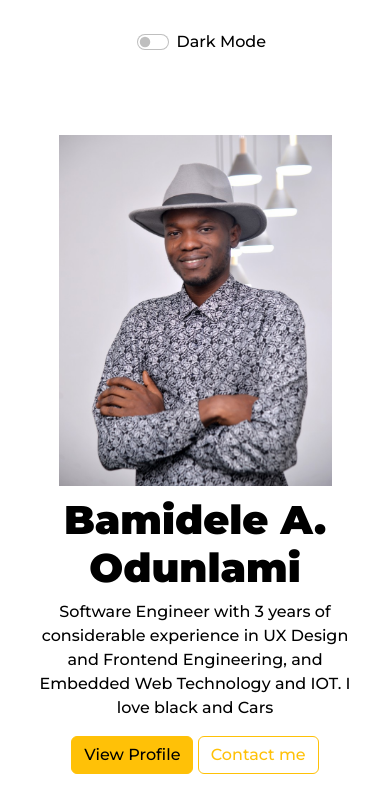
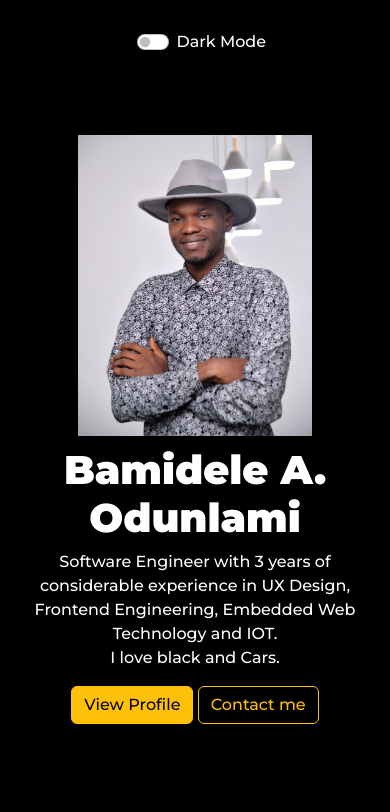
Before and after one commit to bamiodunlami/portfolio, a plain HTML site: page index.html in a window 390 px wide. Drawn offline with nearby package versions, Linux system fonts and the light colour scheme.

Commit message:
Fist commit

```diff
--- a/dark.css
+++ b/dark.css
@@ -1,4 +1,4 @@
 body{
-    background-color: #000;
-    color: #fff;
+    background-color: #fff;
+    color: #000;
 }
--- a/index.html
+++ b/index.html
@@ -34,12 +34,11 @@
             </div>
             <div class="col-md-6 col-sm-12 background">
                 <h2>Bamidele A. Odunlami</h2>
-                <p>Software Engineer with 3 years of considerable experience in UX Design and Frontend Engineering, and Embedded Web Technology and IOT. I love black and Cars</p>
+                <p>Software Engineer with 3 years of considerable experience in UX Design, Frontend Engineering, Embedded Web Technology and IOT. <br> I love black and Cars.</p>
                 <button type="button" class="btn btn-warning ">View Profile</button>
                 <button type="button" class="btn btn-outline-warning ">Contact me</button>
             </div>
         </div>
-
     </section>
 
     <!-- Scriting -->
--- a/index.js
+++ b/index.js
@@ -15,7 +15,7 @@ $(document).ready(function(){
         console.log('is_checked: ' + is_checked);
 
         if (is_checked==true){
-
+                $(".form-check-label").text("Light Mode")
             $("<link/>", {
                 rel: "stylesheet",
                 type: "text/css",
@@ -23,6 +23,7 @@ $(document).ready(function(){
              }).appendTo("head");
 
         } else{
+            $(".form-check-label").text("Dark Mode")
             $("<link/>", {
                 rel: "stylesheet",
                 type: "text/css",
--- a/style.css
+++ b/style.css
@@ -6,8 +6,8 @@
     font-family: 'Montserrat', sans-serif;
 }
 body{
-    background-color: #fff;
-    color: #000;
+    background-color: #000f;
+    color: #fff;
 }
 .form-switch{
     position: absolute;
@@ -67,7 +67,7 @@ section{
 
     /* section one */
     .my-image img{
-        width: 70vw;
+        width: 60vw;
         height: auto;
         text-align: center;
         align-items:center;
```
